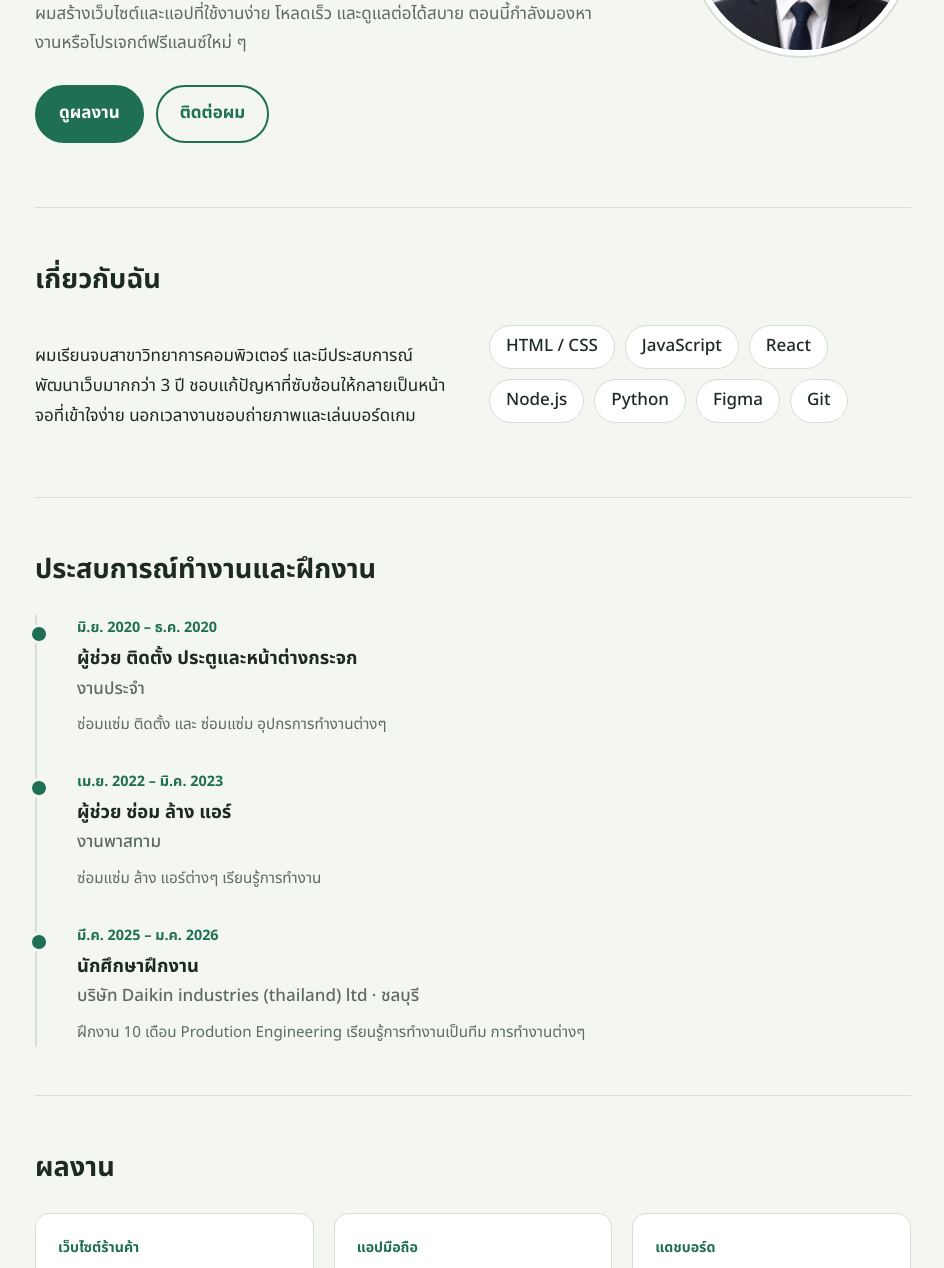
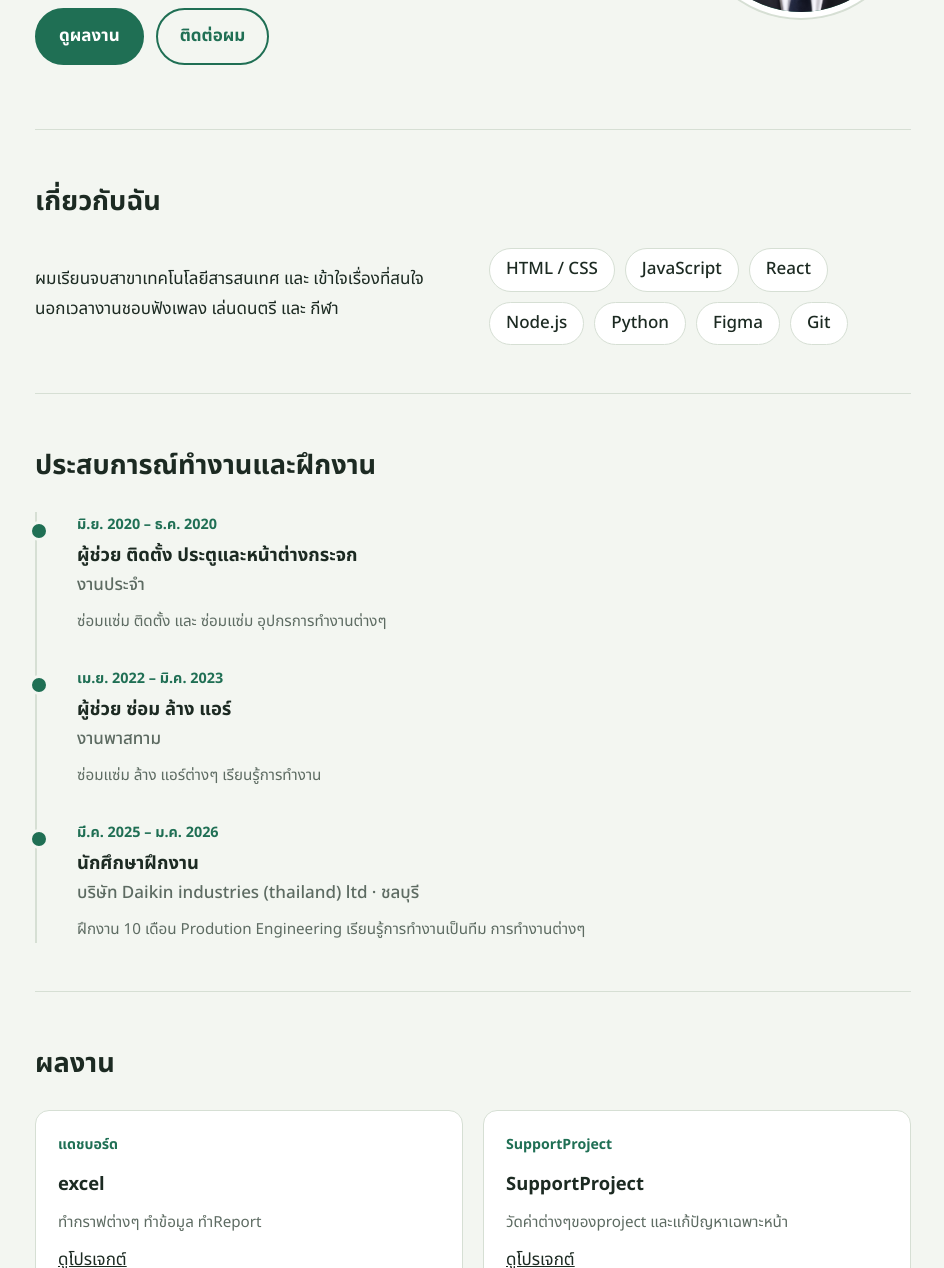
Before and after one commit to neiymkaewthnawin-ai/portfolio-Toon, a plain HTML site: page index.html in a window 1280 px wide. Shown: the part 380-1648 px from the top of the page, without its empty margins (167-1111 px from the left). Drawn offline with Linux system fonts and the light colour scheme.

Commit message:
Update index.html

```diff
--- a/index.html
+++ b/index.html
@@ -70,7 +70,7 @@ footer{padding:30px 0 40px;color:var(--muted);font-size:.9rem;border-top:1px sol
   <header class="hero">
     <div>
       <h1>สวัสดีครับ ผมนายธนาวิน<span>เนียมแก้ว</span> จากสุพรรณบรี</h1>
-      <p>ผมสร้างเว็บไซต์และแอปที่ใช้งานง่าย โหลดเร็ว และดูแลต่อได้สบาย ตอนนี้กำลังมองหางานหรือโปรเจกต์ฟรีแลนซ์ใหม่ ๆ</p>
+      <p></p>
       <div class="btns">
         <a class="btn p" href="#projects">ดูผลงาน</a>
         <a class="btn s" href="#contact">ติดต่อผม</a>
@@ -85,7 +85,7 @@ footer{padding:30px 0 40px;color:var(--muted);font-size:.9rem;border-top:1px sol
   <section id="about">
     <h2>เกี่ยวกับฉัน</h2>
     <div class="about">
-      <p>ผมเรียนจบสาขาวิทยาการคอมพิวเตอร์ และมีประสบการณ์พัฒนาเว็บมากกว่า 3 ปี ชอบแก้ปัญหาที่ซับซ้อนให้กลายเป็นหน้าจอที่เข้าใจง่าย นอกเวลางานชอบถ่ายภาพและเล่นบอร์ดเกม</p>
+      <p>ผมเรียนจบสาขาเทคโนโลยีสารสนเทศ และ เข้าใจเรื่องที่สนใจ นอกเวลางานชอบฟังเพลง เล่นดนตรี และ กีฬา</p>
       <div>
         <ul class="skills">
           <li>HTML / CSS</li><li>JavaScript</li><li>React</li><li>Node.js</li><li>Python</li><li>Figma</li><li>Git</li>
@@ -121,9 +121,8 @@ footer{padding:30px 0 40px;color:var(--muted);font-size:.9rem;border-top:1px sol
   <section id="projects">
     <h2>ผลงาน</h2>
     <div class="projects">
-      <article class="card"><small>เว็บไซต์ร้านค้า</small><h3>ร้านกาแฟออนไลน์</h3><p>ระบบสั่งซื้อและชำระเงินสำหรับร้านกาแฟขนาดเล็ก ลดเวลารับออเดอร์ลงครึ่งหนึ่ง</p><a href="#">ดูโปรเจกต์</a></article>
-      <article class="card"><small>แอปมือถือ</small><h3>แอปติดตามรายจ่าย</h3><p>บันทึกรายรับรายจ่ายรายวัน พร้อมกราฟสรุปรายเดือนที่อ่านง่าย</p><a href="#">ดูโปรเจกต์</a></article>
-      <article class="card"><small>แดชบอร์ด</small><h3>รายงานยอดขาย</h3><p>แดชบอร์ดสำหรับทีมขาย ดึงข้อมูลแบบเรียลไทม์และส่งออกเป็น Excel ได้</p><a href="#">ดูโปรเจกต์</a></article>
+      <article class="card"><small>แดชบอร์ด</small><h3>excel</h3><p>ทำกราฟต่างๆ ทำข้อมูล ทำReport</p><a href="#">ดูโปรเจกต์</a></article>
+      <article class="card"><small>SupportProject</small><h3>SupportProject</h3><p>วัดค่าต่างๆของproject และแก้ปัญหาเฉพาะหน้า</p><a href="#">ดูโปรเจกต์</a></article>
     </div>
   </section>
 
```
